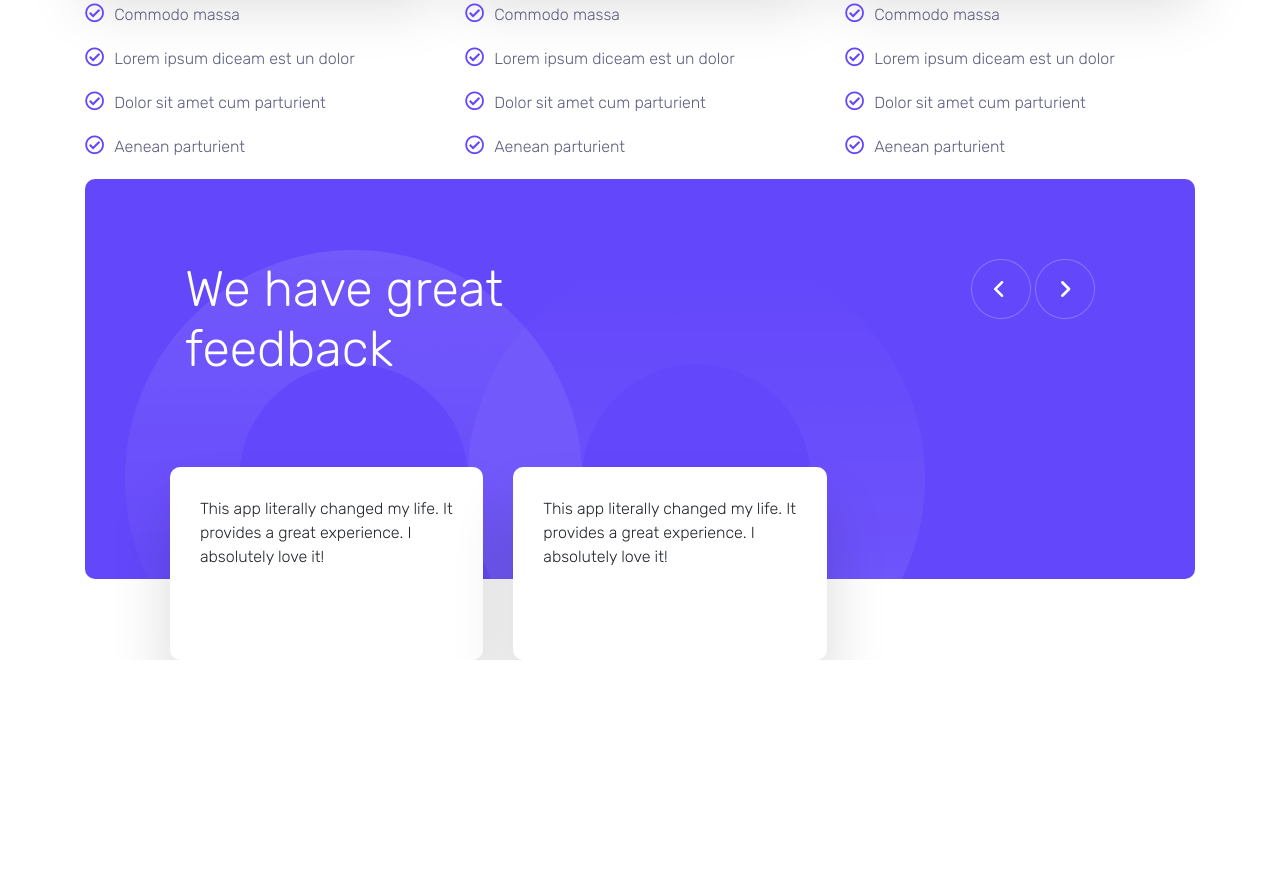
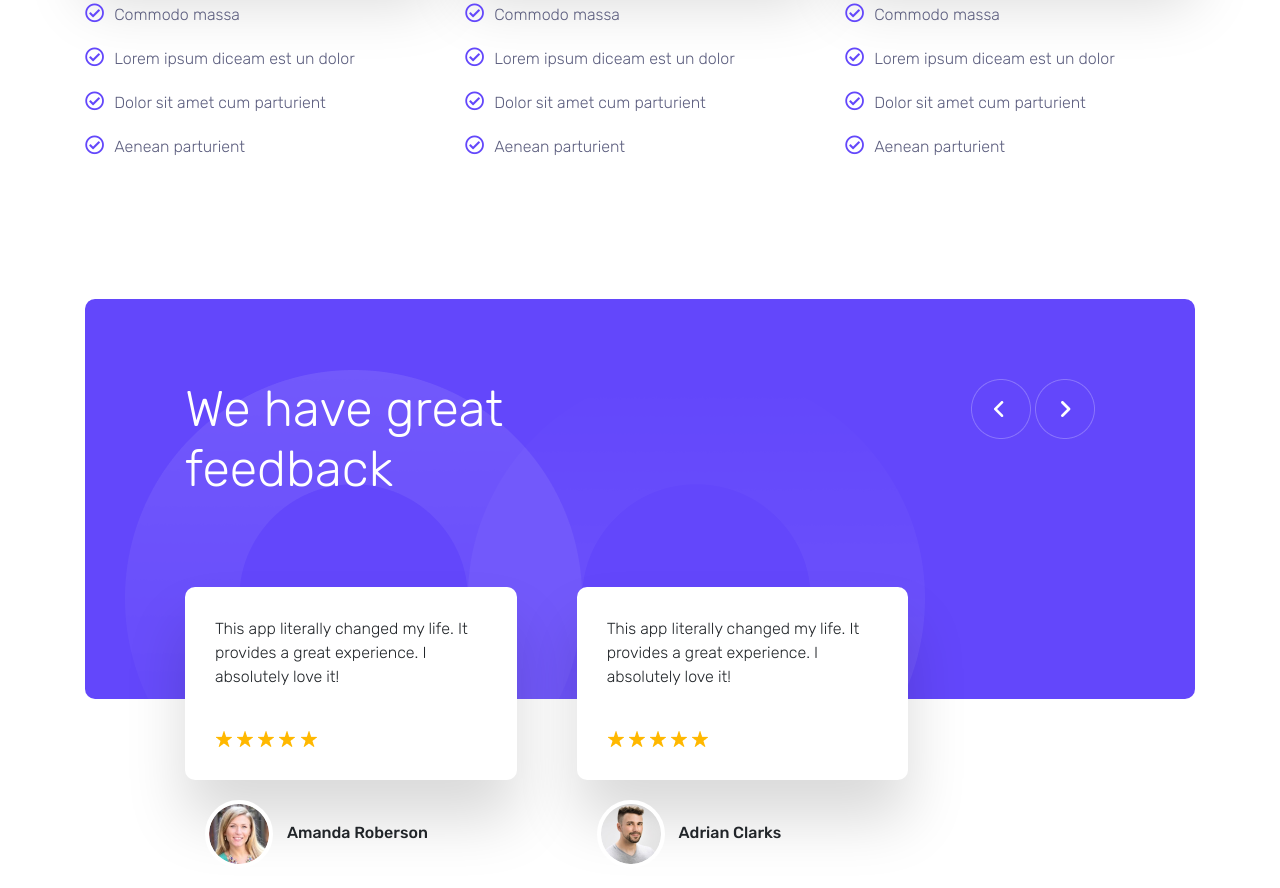
Before and after one commit to oktaysenkan/circular2.0, a plain HTML site: page index.html in a window 1280 px wide. Shown: the part 4272-5160 px from the top of the page. Before the commit the page ends 4932 px from the top, so only its background shows below. Drawn offline with nearby package versions, Linux system fonts and the light colour scheme.

Commit message:
Feedback bölümü tamamlandı 2/2.

```diff
--- a/assets/css/default.css
+++ b/assets/css/default.css
@@ -61,11 +61,12 @@
     padding-top: 80px;
     padding-left: 100px;
     padding-right: 100px;
+    margin-top: 120px;
   }
   .container .feedback .title h1 {
     font-size: 3.125rem;
   }
-  .container .feedback .comments .comment {
+  .container .feedback .comments .comment .content {
     margin-top: 80px;
     margin-right: 30px;
   }
@@ -140,12 +141,16 @@
     padding-top: 40px;
     padding-left: 20px;
     padding-right: 20px;
+    margin-top: 80px;
   }
   .container .feedback .title h1 {
     font-size: 2.142857142857143rem;
   }
-  .container .feedback .comments .comment {
-    margin-top: 80px;
+  .container .feedback .title .navigator {
+    margin-top: 40px;
+  }
+  .comments .comment .content {
+    margin-top: 60px;
   }
 }
 
@@ -491,12 +496,11 @@ body {
 .container .feedback .title a {
   font-size: 1.3rem;
   color: #fff;
-  margin-top: 40px;
 }
 
 .container .feedback .comments {}
 
-.container .feedback .comments .comment {
+.comment .content {
   height: 193px;
   background: #fff;
   box-shadow: 0px 40px 60px rgba(0, 0, 0, 0.15);
@@ -506,6 +510,37 @@ body {
   font-weight: 300;
 }
 
+.comment .content {
+  display: flex;
+  flex-direction: column;
+  height: 193px;
+  background: #fff;
+  box-shadow: 0px 40px 60px rgba(0, 0, 0, 0.15);
+  border-radius: 10px;
+  padding: 30px;
+  box-sizing: border-box;
+  font-weight: 300;
+}
+
+.comment .content .star {
+  margin-top: auto;
+}
+
+.comment .profile {
+  margin: 20px;
+}
+
+.comment .profile img {
+  border: 4px solid #fff;
+  border-radius: 500px;
+  margin-right: 10px;
+}
+
+.comment .profile span {
+  font-weight: 500;
+  font-size: 1rem;
+}
+
 .footer {
   margin: 50px;
 }
--- a/index.html
+++ b/index.html
@@ -219,20 +219,46 @@
   <div class="container">
     <div class="feedback">
       <div class="title row">
-        <div class="col-lg-6 col-12 text-xl-left text-center">
+        <div class="col-lg-6 col-12 text-lg-left text-center">
           <h1>We have great feedback</h1>
         </div>
-        <div class="col-lg-6 col-12 text-xl-right text-center">
+        <div class="navigator col-lg-6 col-12 text-lg-right text-center">
           <a href="#"><img class="img-fluid" src="assets/images/back-icon.png" alt=""></a>
           <a href="#"><img class="img-fluid" src="assets/images/next-icon.png" alt=""></a>
         </div>
       </div>
       <div class="comments row">
-        <div id="comment-one" class="comment col-lg-4 col-12">
-          This app literally changed my life. It provides a great experience. I absolutely love it!
+        <div id="comment-one" class="comment col-lg-5 col-12">
+          <div class="content">
+            This app literally changed my life. It provides a great experience. I absolutely love it!
+            <div class="star">
+              <img src="assets/images/star.png" alt="">
+              <img src="assets/images/star.png" alt="">
+              <img src="assets/images/star.png" alt="">
+              <img src="assets/images/star.png" alt="">
+              <img src="assets/images/star.png" alt="">
+            </div>
+          </div>
+          <div class="profile">
+            <img src="assets/images/avatar.png" alt="">
+            <span>Amanda Roberson</span>
+          </div>
         </div>
-        <div id="comment-two" class="comment col-lg-4 col-12">
-          This app literally changed my life. It provides a great experience. I absolutely love it!
+        <div id="comment-two" class="comment col-lg-5 col-12">
+          <div class="content">
+            This app literally changed my life. It provides a great experience. I absolutely love it!
+            <div class="star">
+              <img src="assets/images/star.png" alt="">
+              <img src="assets/images/star.png" alt="">
+              <img src="assets/images/star.png" alt="">
+              <img src="assets/images/star.png" alt="">
+              <img src="assets/images/star.png" alt="">
+            </div>
+          </div>
+          <div class="profile">
+            <img src="assets/images/avatar2.png" alt="">
+            <span>Adrian Clarks</span>
+          </div>
         </div>
 
       </div>
```
Also changed, not shown: assets/images/avatar.png (added), assets/images/avatar2.png (added), assets/images/star.png (added).
